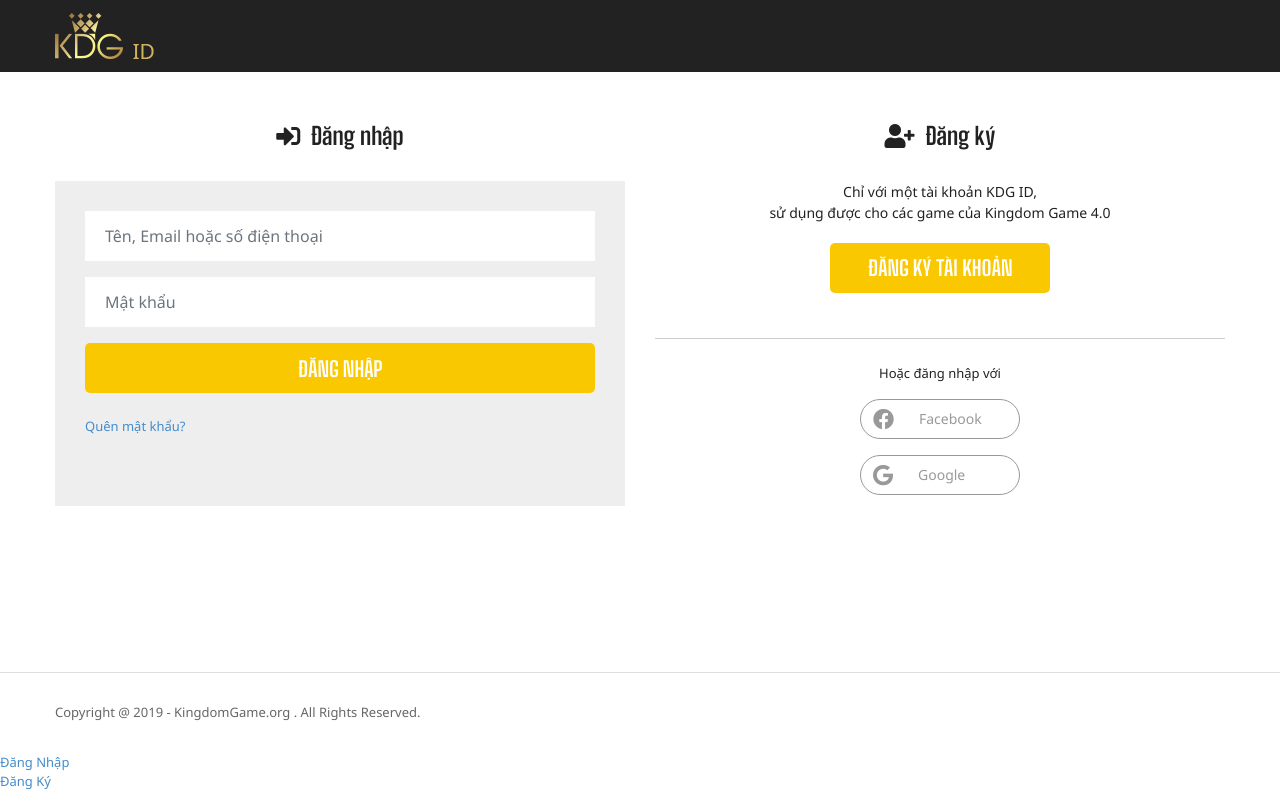
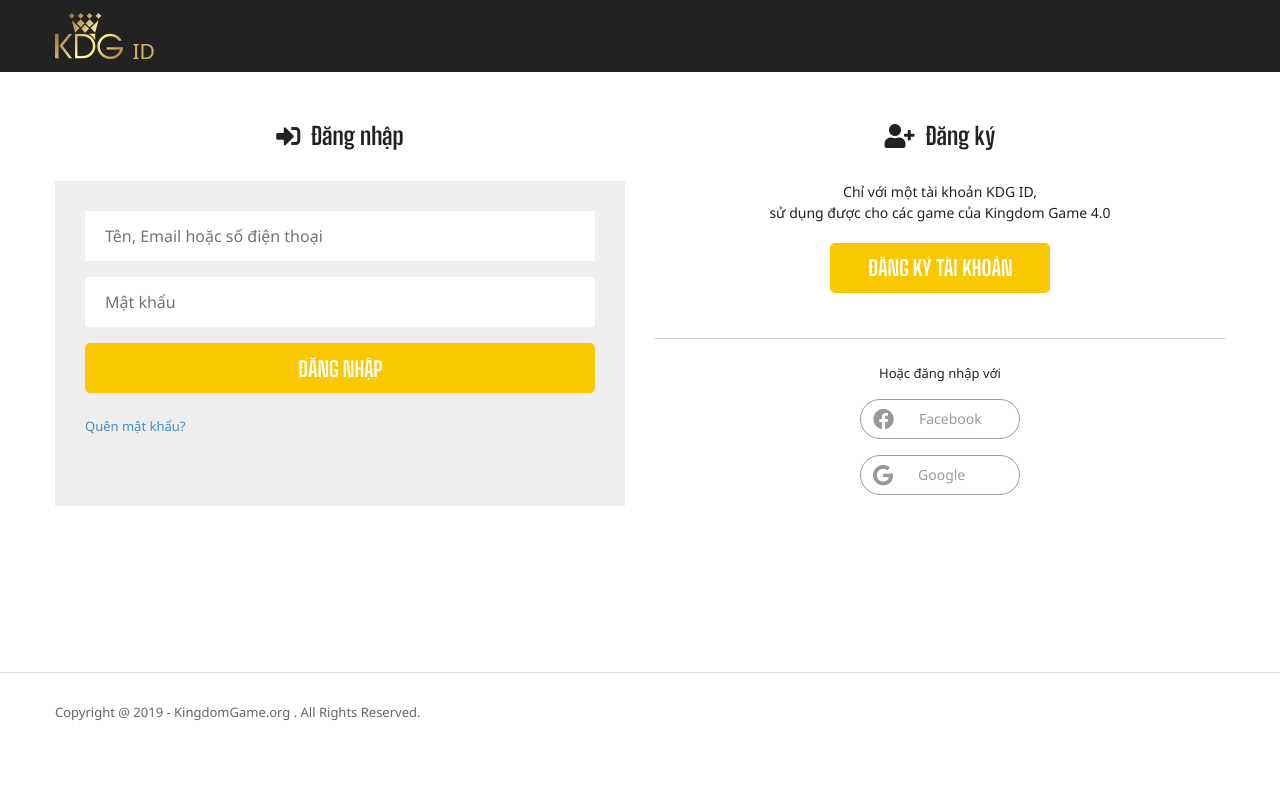
Before and after one commit to itdatavn/idpage.ru, a plain HTML site: page login.html in a window 1280 px wide. Drawn offline with Linux system fonts and the light colour scheme.

Commit message:
Update login.html

```diff
--- a/login.html
+++ b/login.html
@@ -80,7 +80,7 @@
 	    </footer>
 
 	    <!--mobile-menu-->
-	    <div id="mobile-slidebar">
+	    <div id="mobile-slidebar" class="d-block d-md-none">
 	    	<ul class="list-unstyled">
 	    		<li>
 	    			<a href="#">Đăng Nhập</a>
```
